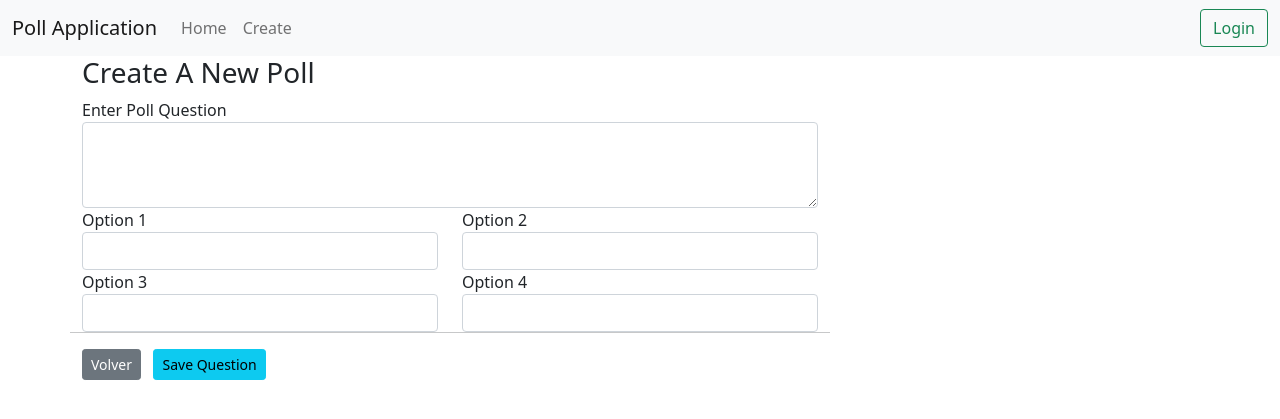
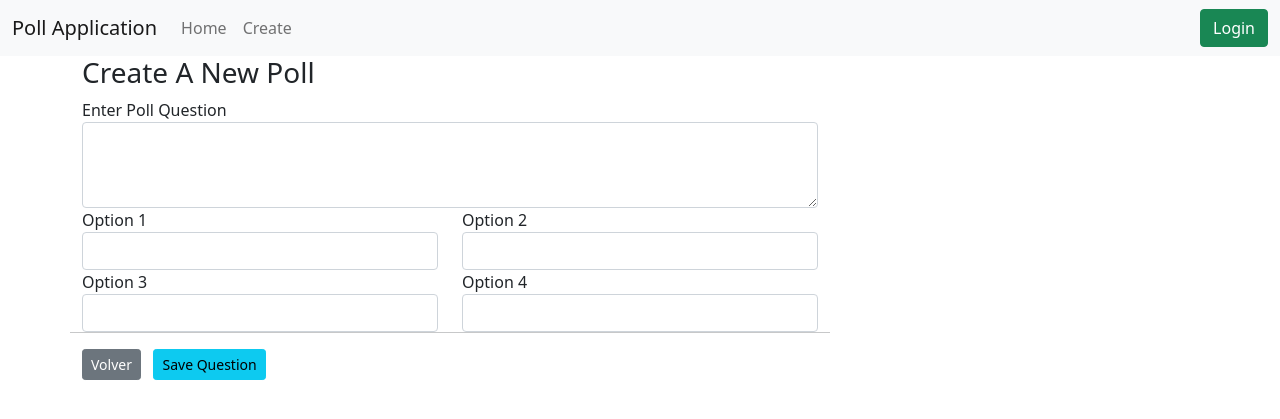
Before and after one commit to JDQN/System-Polls, a Django app: page /create/ in a window 1280 px wide. Shown: the top 419 px of the page. Run offline with Django 4.2, Linux system fonts and the light colour scheme; some libraries are stand-ins or nearby versions.

Commit message:
Actualizacion boton

```diff
--- a/pollsapp/templates/poll/base.html
+++ b/pollsapp/templates/poll/base.html
@@ -33,7 +33,7 @@
                         </li>
                     </ul>
                     <form class="d-flex">
-                    <a class="btn btn-outline-success" >Login</a></li>
+                    <a class="btn btn-success" >Login</a></li>
                     </form>
                 </div>
             </div>
```
